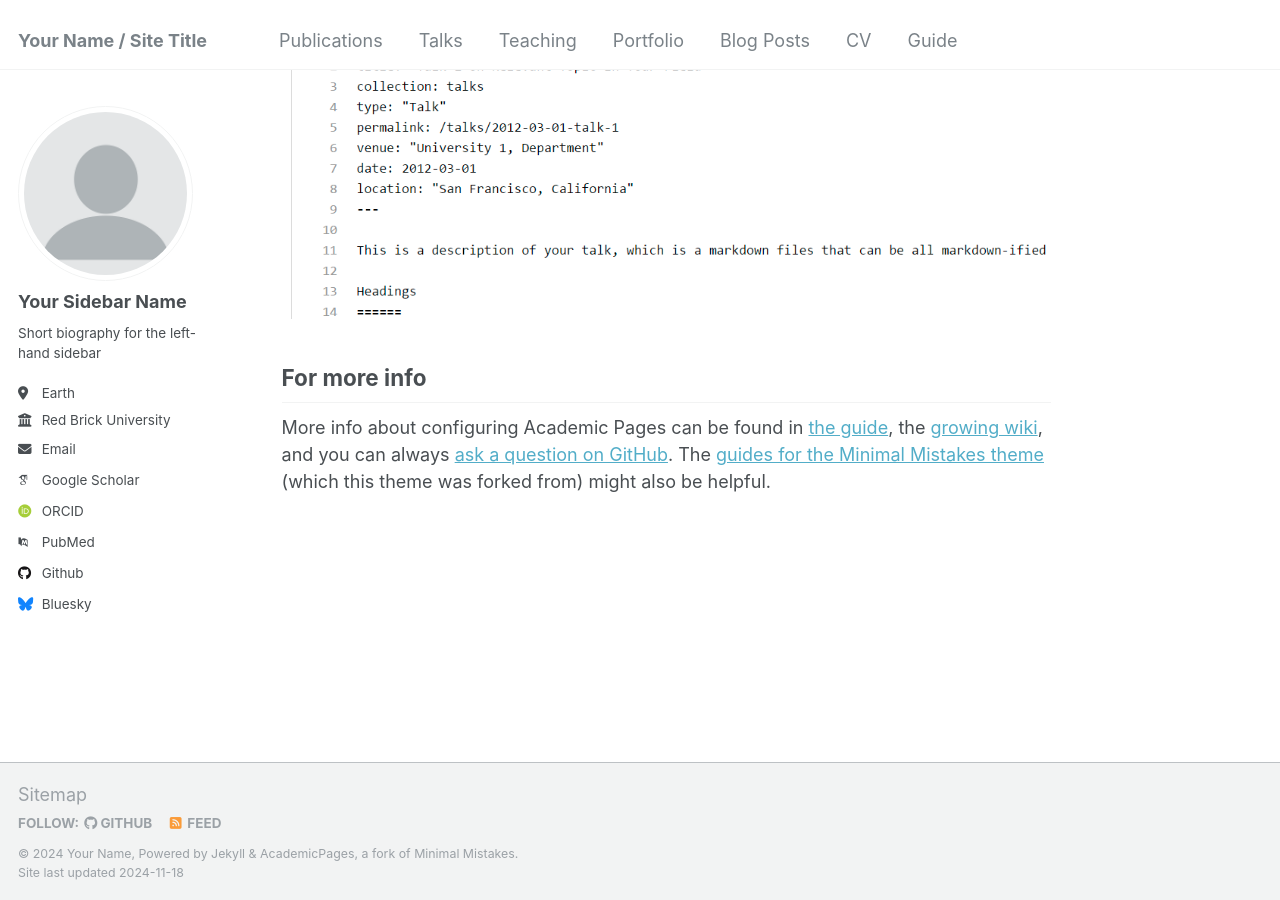
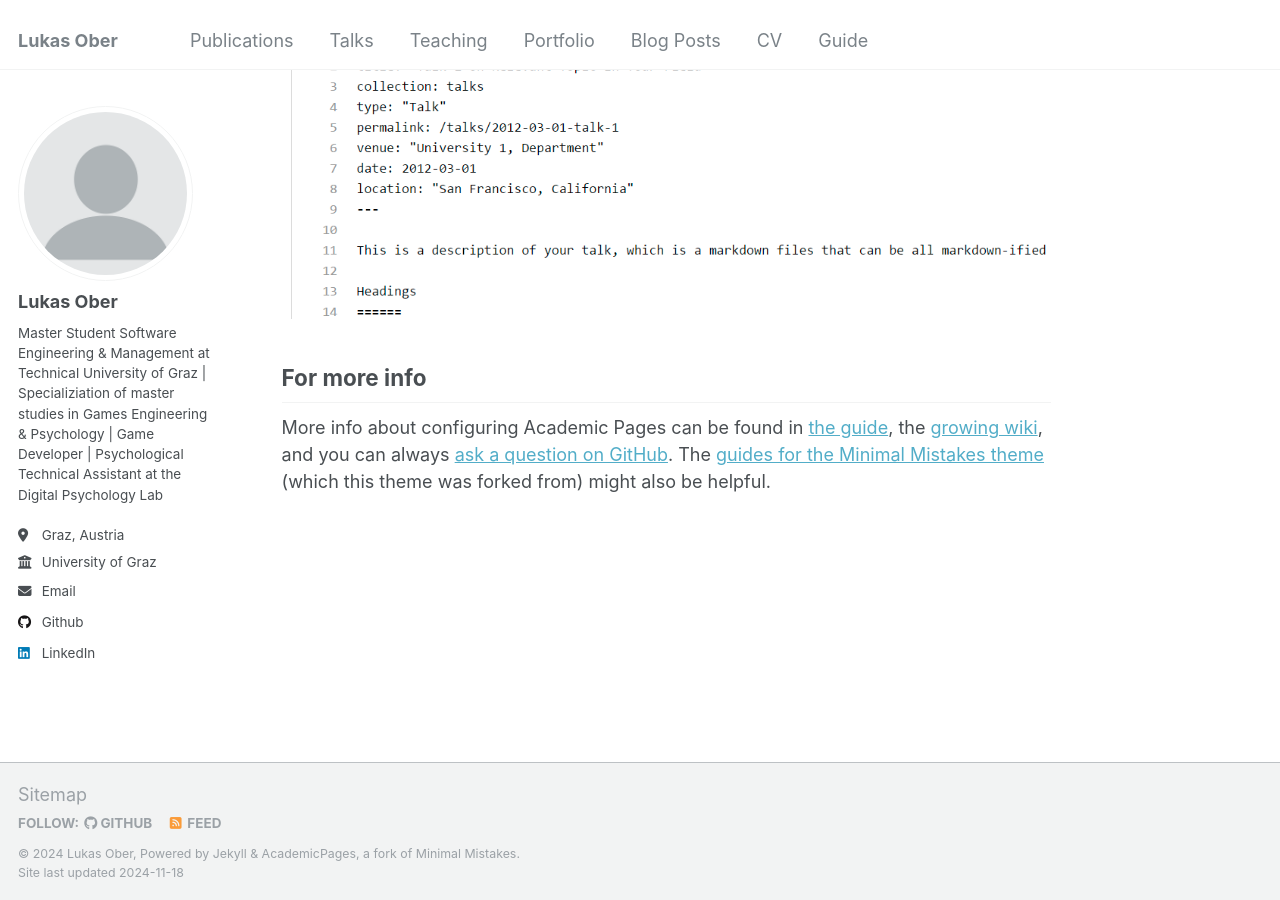
Before and after one commit to lukasober/lukasober.github.io, a Jekyll site: the page built from _pages/about.md, in a window 1280 px wide and 900 px high, scrolled down 2643 px. Built offline with Jekyll 4.4.1, drawn with Linux system fonts in a browser that asks for light colours; some web fonts are replaced.

Commit message:
first changes

```diff
--- a/_config.yml
+++ b/_config.yml
@@ -8,13 +8,13 @@
 
 # Basic Site Settings
 locale                   : "en-US"
-title                    : "Your Name / Site Title"
+title                    : "Lukas Ober"
 title_separator          : "-"
-name                     : &name "Your Name"
+name                     : &name "Lukas Ober"
 description              : &description "personal description"
-url                      : https://academicpages.github.io # the base hostname & protocol for your site e.g. "https://mmistakes.github.io"
+url                      : https://lukasober.github.io # the base hostname & protocol for your site e.g. "https://mmistakes.github.io"
 baseurl                  : "" # the subpath of your site, e.g. "/blog"
-repository               : "academicpages/academicpages.github.io"
+repository               : "lukasober/lukasober.github.io"
 
 # Site Author - The following control what appear as part of the author content on the side bar.
 #               If a field is blank the icon and link will not appear, otherwise it will be shown.
@@ -22,21 +22,21 @@ repository               : "academicpages/academicpages.github.io"
 author:
   # Biographic information
   avatar           : "profile.png"
-  name             : "Your Sidebar Name"
+  name             : "Lukas Ober"
   pronouns         : # example: "she/her"
-  bio              : "Short biography for the left-hand sidebar"
-  location         : "Earth"
-  employer         : "Red Brick University"
+  bio              : "Master Student Software Engineering & Management at Technical University of Graz | Specializiation of master studies in Games Engineering & Psychology | Game Developer | Psychological Technical Assistant at the Digital Psychology Lab"
+  location         : "Graz, Austria"
+  employer         : "University of Graz"
   uri              : # URL
-  email            : "none@example.org"
+  email            : "lukas.ober@uni-graz.at"
 
   # Academic websites
   arxiv            : # URL - Update with the correct link to your profile
-  googlescholar    : "https://scholar.google.com/citations?user=PS_CX0AAAAAJ"
+  googlescholar    : #"https://scholar.google.com/citations?user=PS_CX0AAAAAJ"
   impactstory      : # URL
-  orcid            : "http://orcid.org/yourorcidurl"
+  orcid            : #"http://orcid.org/yourorcidurl"
   semantic         : # URL
-  pubmed           : "https://www.ncbi.nlm.nih.gov/pubmed/?term=john+snow"
+  pubmed           : #"https://www.ncbi.nlm.nih.gov/pubmed/?term=john+snow"
   researchgate     : # URL
   scopus           : # URL
 
@@ -44,12 +44,12 @@ author:
   bitbucket        : # Username - Update with your username on the site
   codepen          : # Username
   dribbble         : # Username
-  github           : "academicpages"
+  github           : "lukasober"
   kaggle           : # Username
   stackoverflow    : # User number or user number and name (i.e., use "1" or "1/jeff-atwood")
 
   # Social media
-  bluesky          : "bsky.app" # Replace this with you Bluesky username
+  bluesky          : #"bsky.app" # Replace this with you Bluesky username
   facebook         : # Username
   flickr           : # Username
   foursquare       : # Username
@@ -58,7 +58,7 @@ author:
   keybase          : # Username
   instagram        : # Username
   lastfm           : # Username
-  linkedin         : # Username
+  linkedin         : "lukas-ober-b996a3209" # Username
   mastodon         : # URL
   medium           : # URL
   pinterest        : # Username
```
